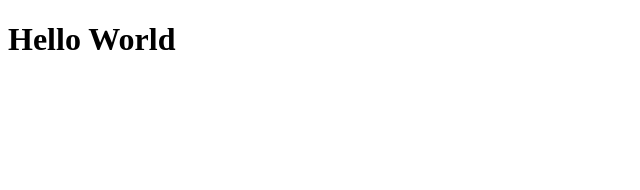
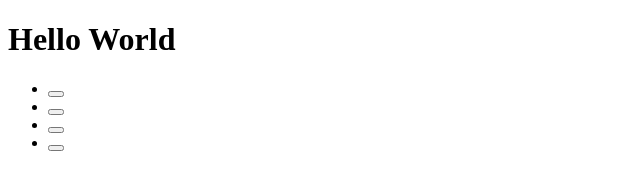
Before and after one commit to dmaksiuta/gitBranch, a plain HTML site: page index.html in a window 1280 px wide. Shown: the full height of the page, 0-640 px from the left. Drawn offline with Linux system fonts and the light colour scheme.

Commit message:
added two buttons and style

```diff
--- a/index.html
+++ b/index.html
@@ -7,5 +7,29 @@
 </head>
 <body>
 	<h1>Hello World</h1>
+	<nav>
+		<ul>
+			<li>
+				<a href="">
+					<button></button>
+				</a>
+			</li>
+			<li>
+				<a href="">
+					<button></button>
+				</a>
+			</li>
+			<li>
+				<a href="">
+					<button></button>
+				</a>
+			</li>
+			<li>
+				<a href="">
+					<button></button>
+				</a>
+			</li>
+		</ul>
+	</nav>
 </body>
 </html>
--- a/style.css
+++ b/style.css
@@ -1 +1,7 @@
 body {}
+button{
+	display: flex;
+}
+nav {
+	display: flex;
+}
```
